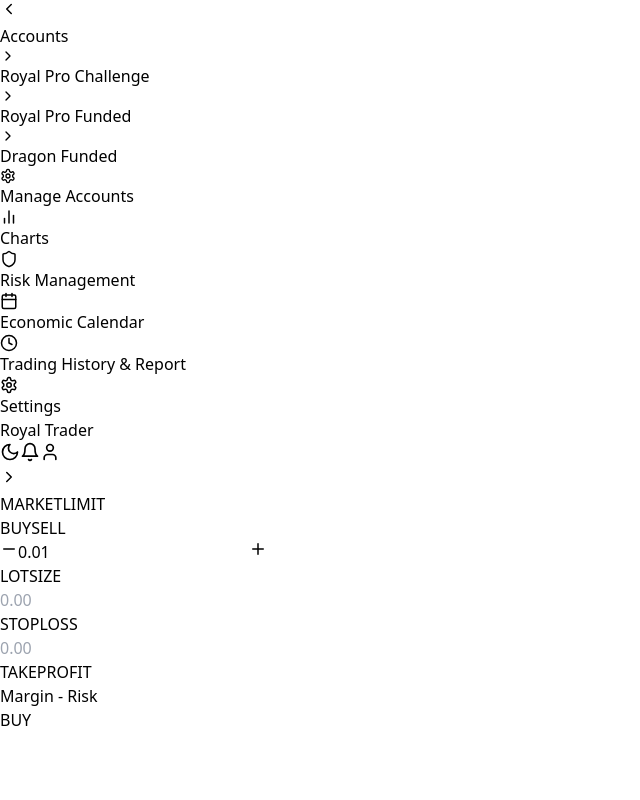
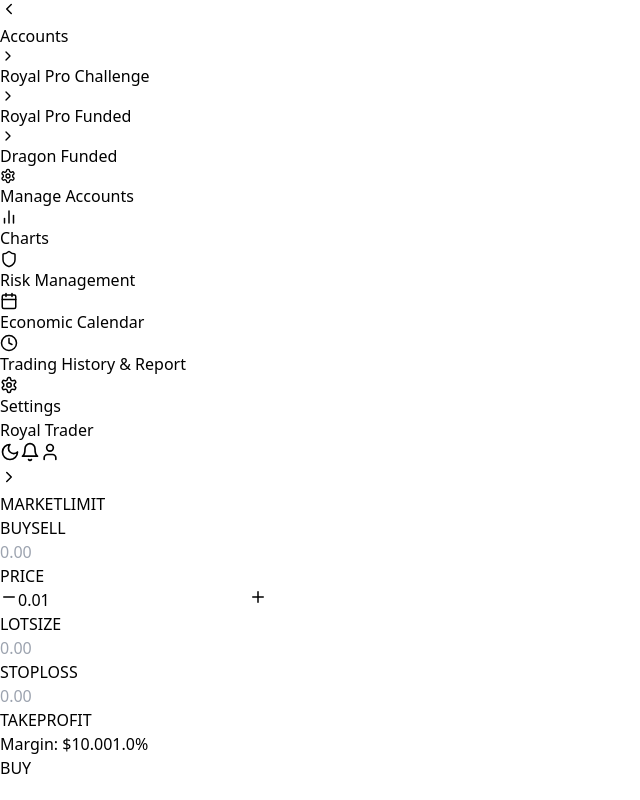
Before and after one commit to panzagianluca/royaltrader, a React (Vite) app: page / in a window 1280 px wide. Both pictures are taken after a click on the button "LIMIT". Shown: the whole page, without its empty margins (0-640 px from the left). Built offline with nearby package versions, Linux system fonts and the light colour scheme.

Commit message:
Updates Order Entry

```diff
--- a/src/components/OrderEntry.tsx
+++ b/src/components/OrderEntry.tsx
@@ -1,12 +1,33 @@
-import { useState, useCallback } from 'react'
+import { useState, useCallback, useMemo } from 'react'
 import { Minus, Plus } from 'lucide-react'
 
 export default function OrderEntry() {
   const [orderType, setOrderType] = useState<'market' | 'limit'>('market')
   const [side, setSide] = useState<'buy' | 'sell'>('buy')
   const [lotSize, setLotSize] = useState(0.01)
+  const [limitPrice, setLimitPrice] = useState('')
   const [stopLoss, setStopLoss] = useState('')
   const [takeProfit, setTakeProfit] = useState('')
+
+  // Calculate margin and risk percentage based on lot size
+  const marginInfo = useMemo(() => {
+    const riskPercentage = (lotSize / 1) * 100 // 1 lot = 100%
+    const marginValue = lotSize * 1000 // Each 0.1 lot = $100
+
+    // Determine color based on risk level
+    let color = 'bg-green-500'
+    if (riskPercentage > 80) {
+      color = 'bg-red-500'
+    } else if (riskPercentage > 50) {
+      color = 'bg-yellow-500'
+    }
+
+    return {
+      percentage: Math.min(riskPercentage, 100),
+      margin: marginValue,
+      color
+    }
+  }, [lotSize])
 
   const handleLotSizeChange = useCallback((direction: 'increase' | 'decrease') => {
     setLotSize(prev => {
@@ -16,6 +37,14 @@
       return Math.max(0.01, Math.min(100, Number(newValue.toFixed(2))))
     })
   }, [])
+
+  // Format currency with commas and 2 decimal places
+  const formatCurrency = (value: number) => {
+    return new Intl.NumberFormat('en-US', {
+      style: 'currency',
+      currency: 'USD'
+    }).format(value)
+  }
 
   return (
     <div className="p-4 space-y-4 bg-white dark:bg-gray-800">
@@ -66,6 +95,22 @@
           SELL
         </button>
       </div>
+
+      {/* Limit Price Input */}
+      {orderType === 'limit' && (
+        <div className="relative">
+          <input
+            type="text"
+            value={limitPrice}
+            onChange={(e) => setLimitPrice(e.target.value)}
+            className="w-full p-2 border-2 rounded-lg bg-transparent border-gray-300 dark:border-gray-600 text-gray-700 dark:text-gray-300"
+            placeholder="0.00"
+          />
+          <div className="absolute -top-2 left-4 px-1 text-xs text-gray-500 dark:text-gray-400 bg-white dark:bg-gray-800">
+            PRICE
+          </div>
+        </div>
+      )}
 
       {/* Lot Size Control */}
       <div className="relative">
@@ -131,15 +176,16 @@
       </div>
 
       {/* Margin Risk Indicator */}
-      <div className="relative">
-        <div className="h-2 bg-gray-200 dark:bg-gray-700 rounded-full overflow-hidden">
+      <div className="space-y-2">
+        <div className="h-3 bg-gray-200 dark:bg-gray-700 rounded-full overflow-hidden">
           <div
-            className="h-full bg-blue-500"
-            style={{ width: '50%' }}  // This would be calculated based on actual margin/risk
+            className={`h-full transition-all duration-300 ${marginInfo.color}`}
+            style={{ width: `${marginInfo.percentage}%` }}
           />
         </div>
-        <div className="absolute -top-2 left-4 px-1 text-xs text-gray-500 dark:text-gray-400 bg-white dark:bg-gray-800">
-          Margin - Risk
+        <div className="flex items-center justify-between text-sm text-gray-600 dark:text-gray-300">
+          <span>Margin: {formatCurrency(marginInfo.margin)}</span>
+          <span>{marginInfo.percentage.toFixed(1)}%</span>
         </div>
       </div>
 
```
